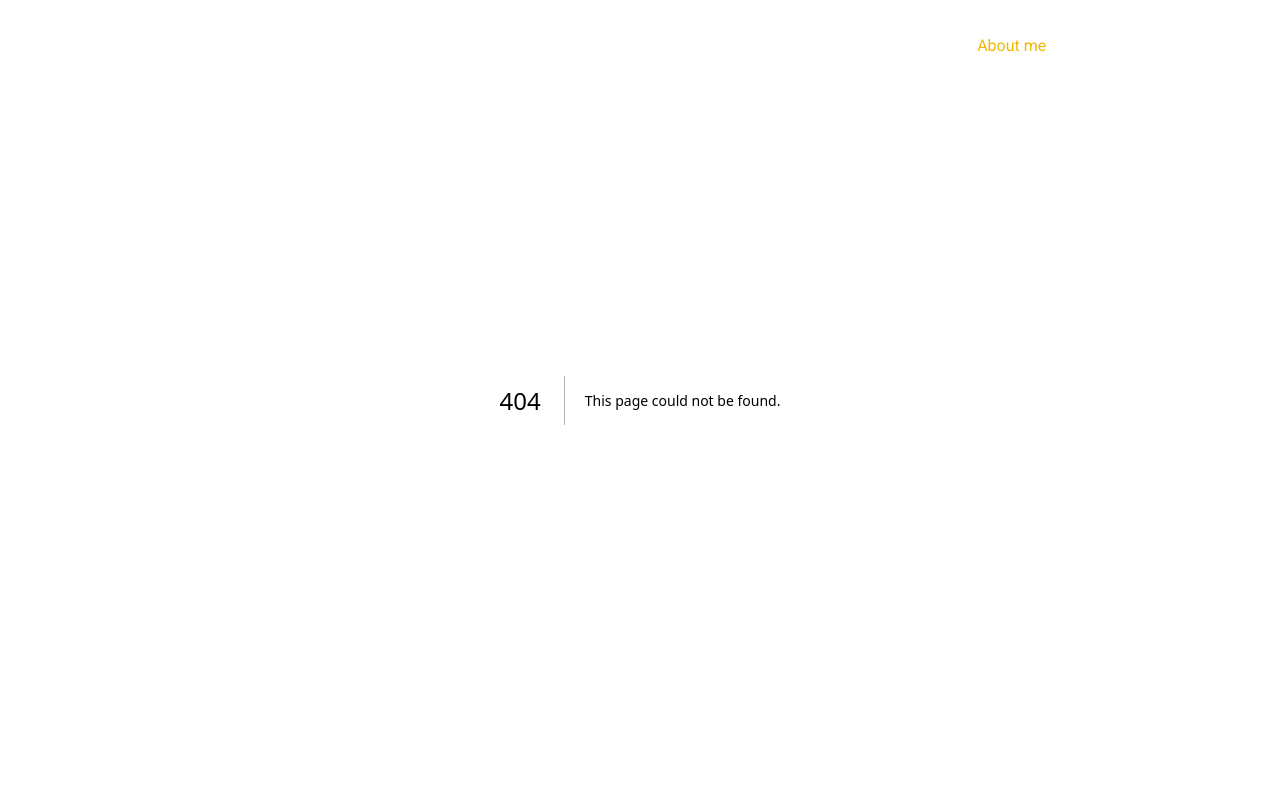
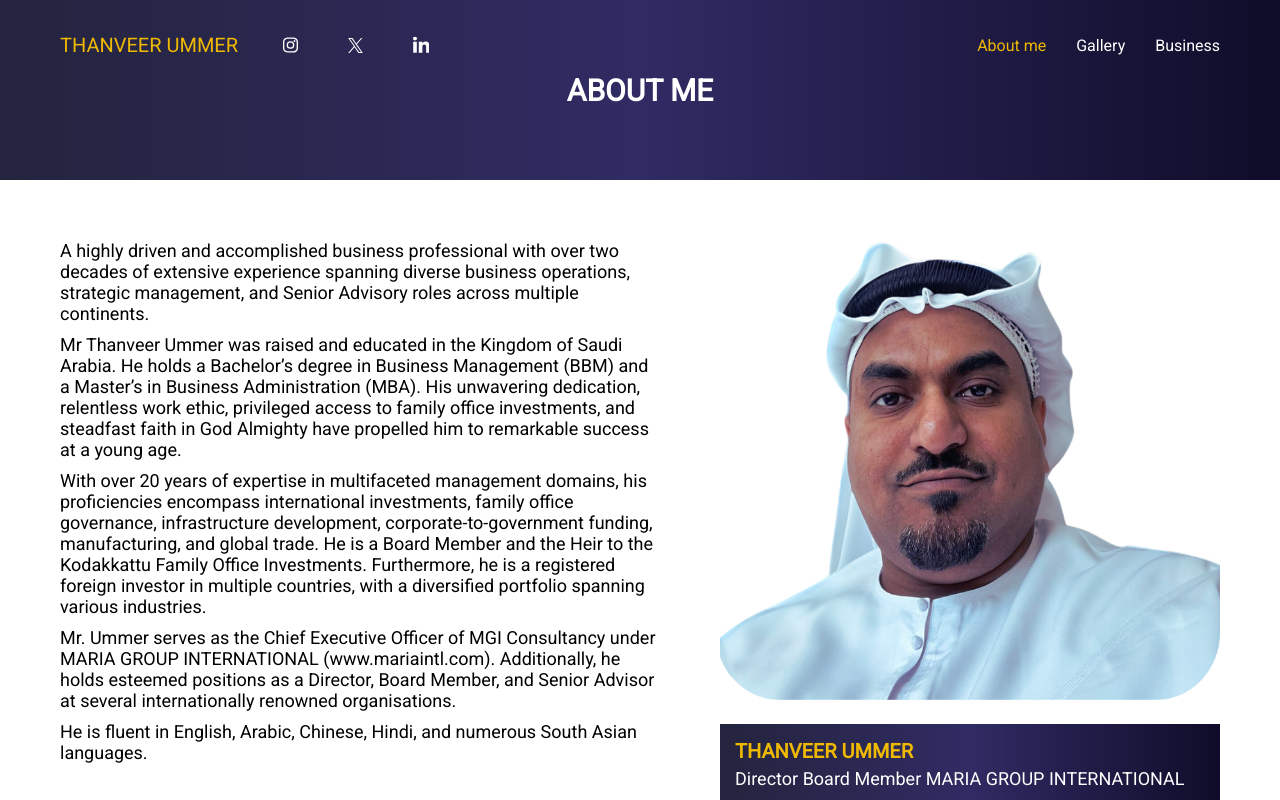
Before and after one commit to Dmytrii-Shypilov/thanveer-website, a Next.js app: page /about in a window 1280 px wide. Before the commit this address had no page. Shown: the top 800 px of the page. Built offline with nearby package versions, Linux system fonts and the light colour scheme; a web font is replaced by a local one.

Commit message:
about page

```diff
--- /dev/null
+++ b/src/app/about/about.module.scss
@@ -0,0 +1,64 @@
+.head {
+  display: flex;
+  justify-content: center;
+  align-items: center;
+  height: 180px;
+  background: #0f0c29; /* fallback for old browsers */
+  background: -webkit-linear-gradient(
+    to right,
+    #24243e,
+    #302b63,
+    #0f0c29
+  ); /* Chrome 10-25, Safari 5.1-6 */
+  background: linear-gradient(to right, #24243e, #302b63, #0f0c29);
+}
+
+.title {
+  color: var(--txt-col-light);
+  font-size: 30px;
+}
+
+.about_section {
+  padding: 60px 0px;
+}
+
+.about_block {
+    display: flex;
+    justify-content: space-between;
+}
+
+.text_block {
+    width: 600px;
+}
+
+.text {
+  font-size: 18px;
+  text-align: left;
+  &:not(:last-of-type) {
+    margin-bottom: 10px;
+  }
+}
+.name_plate {
+    margin-top: 20px;
+    padding: 15px;
+    background: #0f0c29; /* fallback for old browsers */
+    background: -webkit-linear-gradient(
+      to right,
+      #24243e,
+      #302b63,
+      #0f0c29
+    ); /* Chrome 10-25, Safari 5.1-6 */
+    background: linear-gradient(to right, #24243e, #302b63, #0f0c29);
+}
+
+.name {
+    margin-bottom: 5px;
+    font-size: 20px;
+    font-weight: 700;
+    color: var(--golden);
+}
+.position {
+    font-size: 18px;
+    color: var(--txt-col-light);
+
+}
--- /dev/null
+++ b/src/app/about/page.tsx
@@ -0,0 +1,74 @@
+import s from "./about.module.scss";
+
+import Container from "@/components/Container/Container";
+import Image from "next/image";
+
+const AboutPage: React.FC = () => {
+  return (
+    <main style={{ minHeight: "100vh" }}>
+      <section className={s.head}>
+        <h2 className={s.title}>ABOUT ME</h2>
+      </section>
+      <section className={s.about_section}>
+        <Container>
+          <div className={s.about_block}>
+            <div className={s.text_block}>
+              <p className={s.text}>
+                A highly driven and accomplished business professional with over
+                two decades of extensive experience spanning diverse business
+                operations, strategic management, and Senior Advisory roles
+                across multiple continents.
+              </p>
+              <p className={s.text}>
+                Mr Thanveer Ummer was raised and educated in the Kingdom of
+                Saudi Arabia. He holds a Bachelor’s degree in Business
+                Management (BBM) and a Master’s in Business Administration
+                (MBA). His unwavering dedication, relentless work ethic,
+                privileged access to family office investments, and steadfast
+                faith in God Almighty have propelled him to remarkable success
+                at a young age.
+              </p>
+              <p className={s.text}>
+                With over 20 years of expertise in multifaceted management
+                domains, his proficiencies encompass international investments,
+                family office governance, infrastructure development,
+                corporate-to-government funding, manufacturing, and global
+                trade. He is a Board Member and the Heir to the Kodakkattu
+                Family Office Investments. Furthermore, he is a registered
+                foreign investor in multiple countries, with a diversified
+                portfolio spanning various industries.
+              </p>
+              <p className={s.text}>
+                Mr. Ummer serves as the Chief Executive Officer of MGI
+                Consultancy under MARIA GROUP INTERNATIONAL (www.mariaintl.com).
+                Additionally, he holds esteemed positions as a Director, Board
+                Member, and Senior Advisor at several internationally renowned
+                organisations.
+              </p>
+              <p className={s.text}>
+                He is fluent in English, Arabic, Chinese, Hindi, and numerous
+                South Asian languages.
+              </p>
+            </div>
+            <div>
+              <Image
+                width="500"
+                height="460"
+                alt="thanveer ummer"
+                src="/thanveer-about.png"
+              />
+              <div className={s.name_plate}>
+                <p className={s.name}>THANVEER UMMER</p>
+                <p className={s.position}>
+                  Director Board Member MARIA GROUP INTERNATIONAL
+                </p>
+              </div>
+            </div>
+          </div>
+        </Container>
+      </section>
+    </main>
+  );
+};
+
+export default AboutPage;
--- a/src/app/globals.scss
+++ b/src/app/globals.scss
@@ -20,11 +20,10 @@
 }
 
 body {
-  color: var(--foreground);
-  background: var(--background);
-  font-family: Arial, Helvetica, sans-serif;
-  -webkit-font-smoothing: antialiased;
-  -moz-osx-font-smoothing: grayscale;
+padding: 0;
+margin: 0;
+font-family: var(--roboto);
+
 }
 
 * {
--- a/src/components/Header/Header.tsx
+++ b/src/components/Header/Header.tsx
@@ -21,19 +21,18 @@
     return path === href ? s.link_active : s.link;
   };
 
+  const isHomePage = path === "/";
+
   return (
     <header className={s.header}>
       <Container>
         <div className={s.wrapper}>
-          {/* <Link href="/">
-             <Image
-              width={112}
-              height={40}
-              alt="mcs-logo"
-              src="/images/mcs-logo.webp"
-              priority={true}
-            />
-          </Link> */}
+          <div className={s.social_header}>
+            {!isHomePage && (
+              <Link href="/" className={s.logo}>
+                THANVEER UMMER
+              </Link>
+            )}
             <ul className={s.list_social}>
               <li className={s.social_item}>
                 <a className={s.social_link} href="">
@@ -51,6 +50,8 @@
                 </a>
               </li>
             </ul>
+          </div>
+
           <nav className={s.nav}>
             <ul className={s.list}>
               <li className={s.list_item}>
--- a/src/components/Header/header.module.scss
+++ b/src/components/Header/header.module.scss
@@ -17,6 +17,21 @@
   align-items: center;
   justify-content: space-between;
 
+}
+
+.social_header {
+  display: flex;
+  align-items: center;
+}
+
+.logo {
+  margin-right: 35px;
+  font-size: 20px;
+  color: var(--golden);
+  transition: opacity 250ms;
+  &:hover {
+    opacity: 0.8;
+  }
 }
 
 .nav {
```
Also changed, not shown: src/app/page.module.scss (+44 -18 lines), src/app/page.tsx (+5 -2 lines), public/thanveer-about.png (added), src/assets/thanveer-about.png (added). Lines whose indentation alone changed are shown as unchanged.
